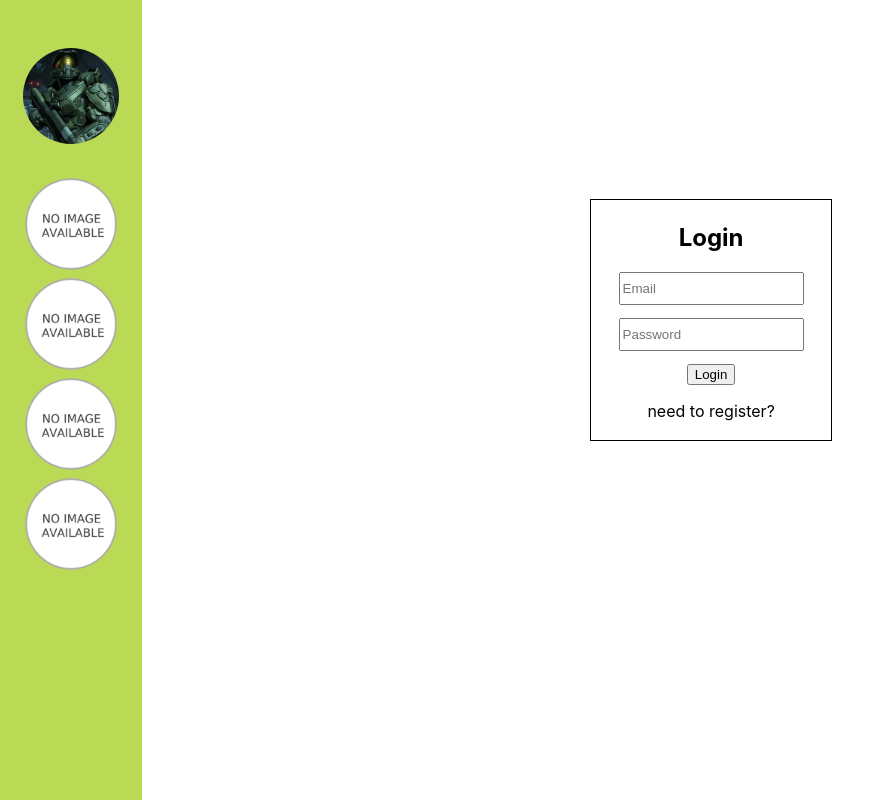
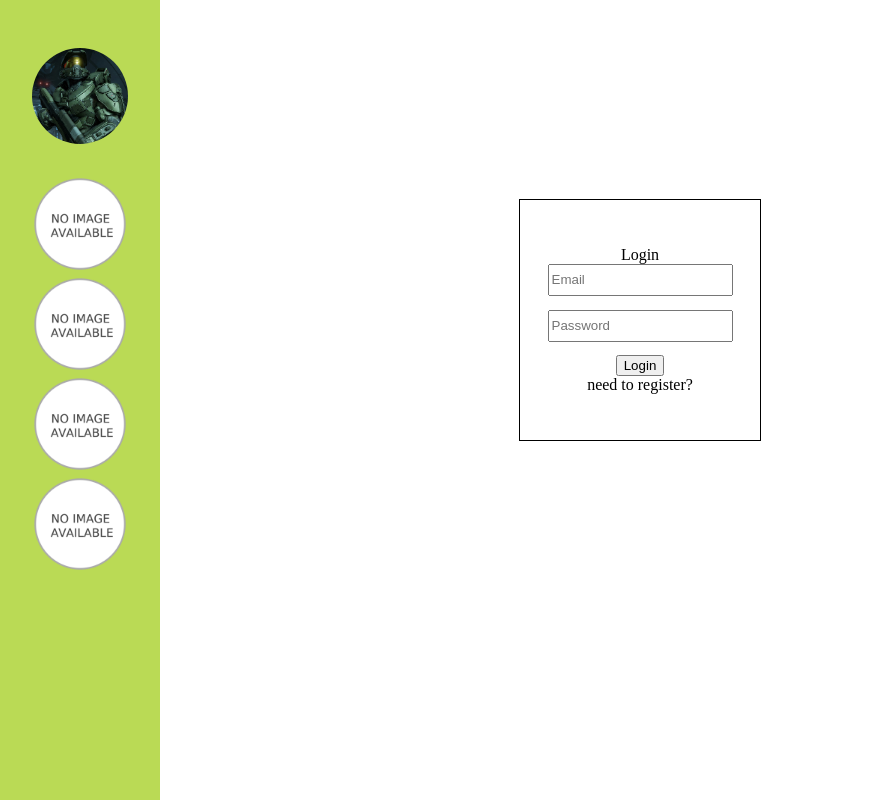
Before and after one commit to white-board-devmtn/master_commander, a React (Create React App) app: page /#/ in a window 1280 px wide. Shown: the whole page, without its empty margins (0-872 px from the left). Built offline with nearby package versions, Linux system fonts and the light colour scheme; what redux-promise-middleware would draw is missing.

Commit message:
fix nav bar and create calendar component

```diff
--- a/package.json
+++ b/package.json
@@ -10,7 +10,9 @@
     "express": "^4.16.4",
     "express-session": "^1.16.1",
     "massive": "^5.8.0",
+    "moment": "^2.24.0",
     "react": "^16.8.6",
+    "react-big-calendar": "^0.20.4",
     "react-dom": "^16.8.6",
     "react-redux": "^7.0.3",
     "react-router-dom": "^5.0.0",
--- a/src/App.css
+++ b/src/App.css
@@ -1,3 +1,24 @@
+html, body, div, span, applet, object, iframe,
+h1, h2, h3, h4, h5, h6, p, blockquote, pre,
+a, abbr, acronym, address, big, cite, code,
+del, dfn, em, img, ins, kbd, q, s, samp,
+small, strike, strong, sub, sup, tt, var,
+b, u, i, center,
+dl, dt, dd, ol, ul, li,
+fieldset, form, label, legend,
+table, caption, tbody, tfoot, thead, tr, th, td,
+article, aside, canvas, details, embed,
+figure, figcaption, footer, header, hgroup,
+menu, nav, output, ruby, section, summary,
+time, mark, audio, video {
+	margin: 0;
+	padding: 0;
+	border: 0;
+	font-size: 100%;
+	font: inherit;
+	vertical-align: baseline;
+}
+
 .App {
   display: flex;
 }
--- a/src/Components/Calendar/Calendar.css
+++ b/src/Components/Calendar/Calendar.css
@@ -0,0 +1,23 @@
+.calendar-component {
+    width: calc(100vw - 10rem);
+    height: 100vh;
+    display: flex;
+    justify-content: center;
+    align-items: center;
+    margin-left: 10rem;
+}
+
+.calendar-container {
+    width: 100%;
+    height: 100%;
+    display: flex;
+    justify-content: center;
+    align-items: center;
+}
+
+.right-container {
+    width: 20rem;
+    height: 100%;
+    border-left: 1px solid rgba(128, 128, 128, 0.404);
+
+}
--- a/src/Components/Calendar/Calendar.js
+++ b/src/Components/Calendar/Calendar.js
@@ -0,0 +1,40 @@
+import React, {useState} from 'react';
+import BigCalendar from'react-big-calendar'
+import moment from 'moment'
+import 'react-big-calendar/lib/css/react-big-calendar.css'
+import './Calendar.css'
+
+const localizer = BigCalendar.momentLocalizer(moment);
+
+function Calendar (props) {
+
+    const [events, setEvents] = useState({
+        events: [
+            {
+                'title': 'Halo throw-down',
+                'allDay': false,
+                'start': new Date(2019, 4, 17, 17, 0), // 10.00 AM
+                'end': new Date(2019, 4, 17, 19, 0), // 2.00 PM
+            }
+        ]
+    })
+
+    return (
+        <div className='calendar-component'>
+            <div className='calendar-container'>
+                <BigCalendar
+                    localizer={localizer}
+                    events={events.events}
+                    startAccessor='start'
+                    endAccessor='end'
+                    style={{width: '95%', height: '95%'}}
+                />
+            </div>
+            <div className='right-container'>
+
+            </div>
+        </div>
+    )
+}
+
+export default Calendar
--- a/src/Components/NavBar/NavBar.css
+++ b/src/Components/NavBar/NavBar.css
@@ -3,6 +3,8 @@
     height: 100vh;
 
     background-color: #bada55;
+
+    position: fixed
 }
 
 .navbar-option-container {
--- a/src/Components/NavBar/NavBar.js
+++ b/src/Components/NavBar/NavBar.js
@@ -9,9 +9,9 @@ const NavBar = (props) => (
   <div className="navbar-container">
     <div className="navbar-option-container">
       <img src={masterChief} alt="of person" className="navbar-profile-img"/>
+      <Link to="/profile"><img src={noImage} alt="something" className="navbar-image"/></Link>
       <Link to="/dashboard"><img src={noImage} alt="something" className="navbar-image"/></Link>
-      <Link to="/profile"><img src={noImage} alt="something" className="navbar-image"/></Link>
-      <Link to="/something"><img src={noImage} alt="something" className="navbar-image"/></Link>
+      <Link to="/Calendar"><img src={noImage} alt="something" className="navbar-image"/></Link>
       <Link to="/"><img src={noImage} alt="something" className="navbar-image"/></Link>
     </div>
   </div>
--- a/src/Routes/routes.js
+++ b/src/Routes/routes.js
@@ -3,6 +3,7 @@ import { HashRouter, Switch, Route } from 'react-router-dom'
 import Login from '../Components/Login/Login'
 import NavBar from '../Components/NavBar/NavBar'
 import Classes from '../Components/Classes/Classes'
+import Calendar from '../Components/Calendar/Calendar'
 
 
 
@@ -12,6 +13,7 @@ export default (
         <Switch>
             <Route exact path='/' component={Login} />
             <Route path='/dashboard'/>
+            <Route path='/calendar' component={Calendar} />
         </Switch>
     </HashRouter>
 )
```
Also changed, not shown: 2 other files (tests, documents, lock files or other folders).
